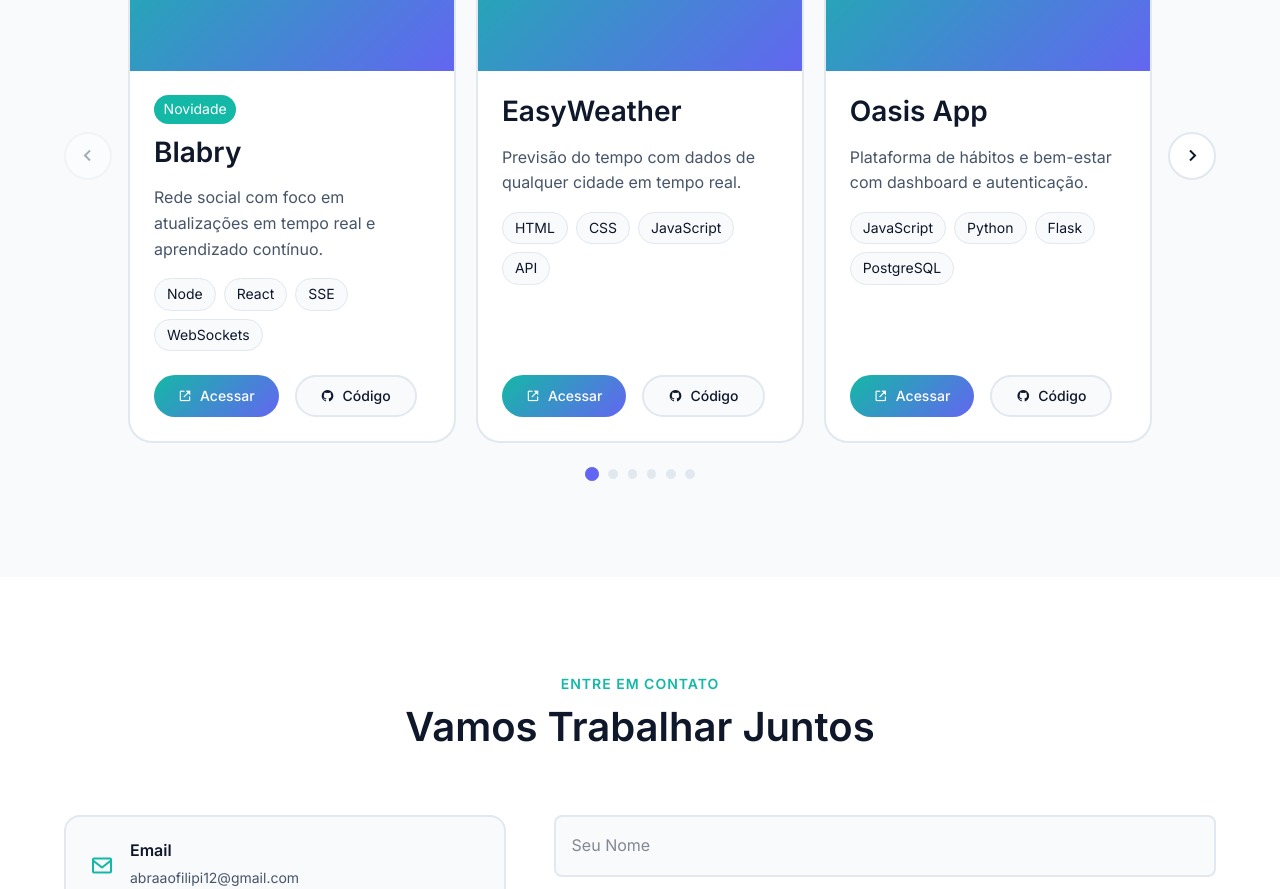
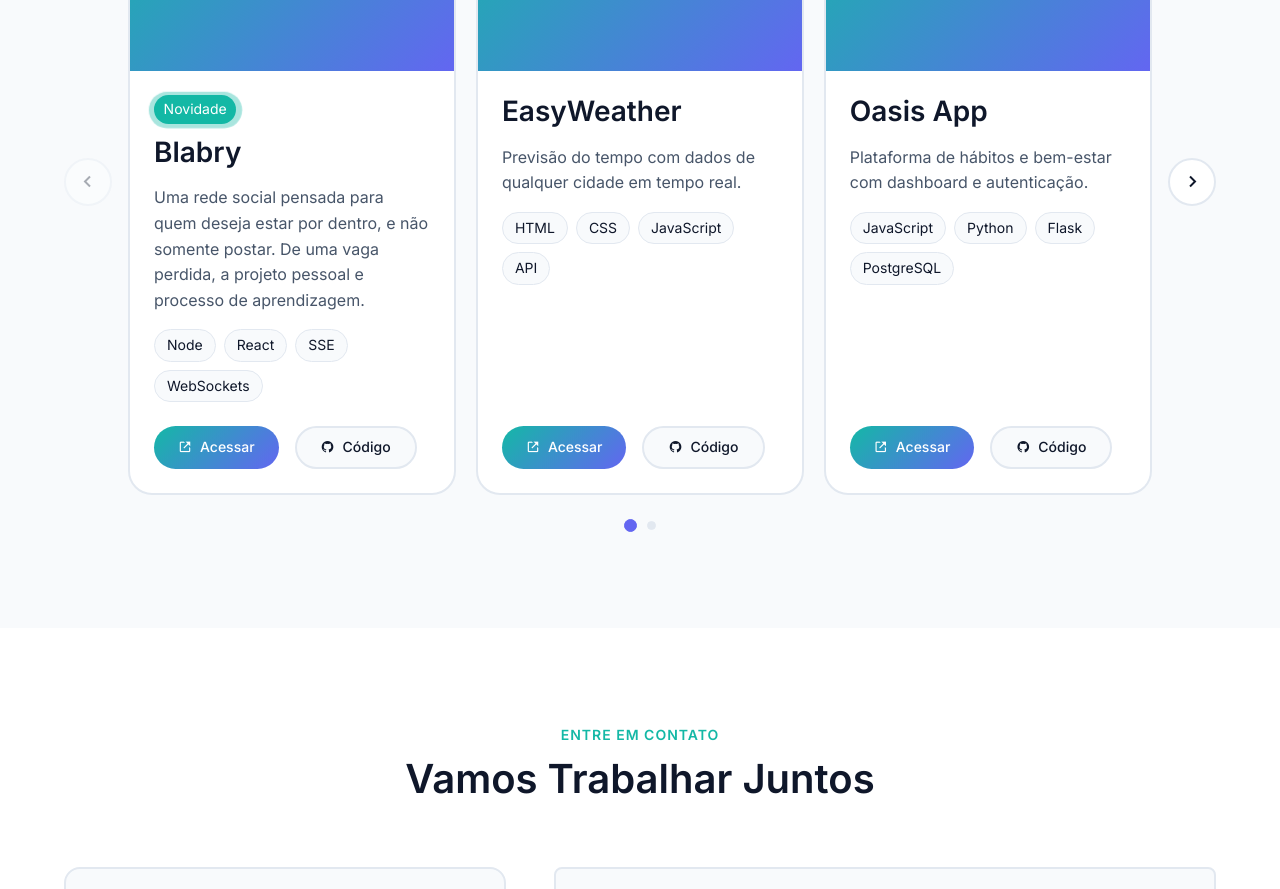
Before and after one commit to abraaosantosdeveloper/abraaosantosdeveloper.github.io, a Next.js app: page / in a window 1280 px wide. Shown: the part 2266-3155 px from the top of the page. Built offline with nearby package versions, Linux system fonts and the light colour scheme.

Commit message:
feat: ajustar paginação do carrossel e badge do Blabry
Co-authored-by: abraaosantosdeveloper <107932922+abraaosantosdeveloper@users.noreply.github.com>

```diff
--- a/app/styles.css
+++ b/app/styles.css
@@ -605,6 +605,8 @@ button {
 }
 
 .project__badge {
+  position: relative;
+  z-index: 1;
   width: fit-content;
   margin-bottom: 0.75rem;
   padding: 0.2rem 0.6rem;
@@ -613,6 +615,32 @@ button {
   border-radius: var(--border-radius-full);
   font-size: var(--font-size-small);
   font-weight: var(--font-medium);
+}
+
+.project__badge--pulse::after {
+  content: '';
+  position: absolute;
+  inset: -0.15rem;
+  border-radius: inherit;
+  background: var(--primary-color);
+  opacity: 0.55;
+  z-index: -1;
+  animation: badgePulse 2.8s ease-in-out infinite;
+}
+
+@keyframes badgePulse {
+  0% {
+    transform: scale(1);
+    opacity: 0.55;
+  }
+  50% {
+    transform: scale(1.14);
+    opacity: 0.2;
+  }
+  100% {
+    transform: scale(1);
+    opacity: 0.55;
+  }
 }
 
 .project__title {
--- a/components/Projects.tsx
+++ b/components/Projects.tsx
@@ -16,7 +16,8 @@ type Project = {
 const projects: Project[] = [
   {
     title: 'Blabry',
-    description: 'Rede social com foco em atualizações em tempo real e aprendizado contínuo.',
+    description:
+      'Uma rede social pensada para quem deseja estar por dentro, e não somente postar. De uma vaga perdida, a projeto pessoal e processo de aprendizagem.',
     icon: 'bx-chat',
     tags: ['Node', 'React', 'SSE', 'WebSockets'],
     appUrl: 'https://blabry.com.br/',
@@ -66,7 +67,8 @@ const projects: Project[] = [
 
 export default function Projects() {
   const trackRef = useRef<HTMLDivElement>(null);
-  const [activeIndex, setActiveIndex] = useState(0);
+  const [activePage, setActivePage] = useState(0);
+  const [pageStartIndexes, setPageStartIndexes] = useState<number[]>([0]);
 
   const getCards = useCallback(() => {
     const track = trackRef.current;
@@ -74,29 +76,54 @@ export default function Projects() {
     return Array.from(track.querySelectorAll<HTMLElement>('.project__card'));
   }, []);
 
-  const updateActiveIndex = useCallback(() => {
+  const updateCarouselState = useCallback(() => {
     const track = trackRef.current;
     if (!track) return;
     const cards = getCards();
     if (cards.length === 0) return;
 
-    let nextIndex = 0;
-    let closest = Number.POSITIVE_INFINITY;
-    for (let index = 0; index < cards.length; index += 1) {
-      const distance = Math.abs(track.scrollLeft - cards[index].offsetLeft);
-      if (distance < closest) {
-        closest = distance;
-        nextIndex = index;
+    const nextPageStartIndexes = [0];
+    let currentPageStart = 0;
+    for (let index = 1; index < cards.length; index += 1) {
+      const pageStartCard = cards[currentPageStart];
+      const currentCard = cards[index];
+      const currentCardRightEdge = currentCard.offsetLeft + currentCard.offsetWidth;
+      const pageWidth = currentCardRightEdge - pageStartCard.offsetLeft;
+
+      if (pageWidth > track.clientWidth + 1) {
+        nextPageStartIndexes.push(index);
+        currentPageStart = index;
       }
     }
 
-    setActiveIndex(nextIndex);
+    setPageStartIndexes((prevPageStartIndexes) => {
+      if (
+        prevPageStartIndexes.length === nextPageStartIndexes.length &&
+        prevPageStartIndexes.every((value, index) => value === nextPageStartIndexes[index])
+      ) {
+        return prevPageStartIndexes;
+      }
+      return nextPageStartIndexes;
+    });
+
+    let nextPage = 0;
+    let closest = Number.POSITIVE_INFINITY;
+    for (let pageIndex = 0; pageIndex < nextPageStartIndexes.length; pageIndex += 1) {
+      const pageStartIndex = nextPageStartIndexes[pageIndex];
+      const distance = Math.abs(track.scrollLeft - cards[pageStartIndex].offsetLeft);
+      if (distance < closest) {
+        closest = distance;
+        nextPage = pageIndex;
+      }
+    }
+
+    setActivePage(nextPage);
   }, [getCards]);
 
   useEffect(() => {
     const track = trackRef.current;
     if (!track) return;
-    const onScroll = () => updateActiveIndex();
+    const onScroll = () => updateCarouselState();
     track.addEventListener('scroll', onScroll, { passive: true });
     window.addEventListener('resize', onScroll);
     onScroll();
@@ -104,36 +131,36 @@ export default function Projects() {
       track.removeEventListener('scroll', onScroll);
       window.removeEventListener('resize', onScroll);
     };
-  }, [updateActiveIndex]);
+  }, [updateCarouselState]);
 
-  const canGoPrev = activeIndex > 0;
-  const canGoNext = activeIndex < projects.length - 1;
+  const canGoPrev = activePage > 0;
+  const canGoNext = activePage < pageStartIndexes.length - 1;
 
-  const scrollToIndex = useCallback((index: number) => {
+  const scrollToPage = useCallback((pageIndex: number) => {
     const track = trackRef.current;
     if (!track) return;
     const cards = getCards();
-    const targetCard = cards[index];
+    const targetCard = cards[pageStartIndexes[pageIndex]];
     if (!targetCard) return;
     track.scrollTo({
       left: targetCard.offsetLeft,
       behavior: 'smooth',
     });
-  }, [getCards]);
+  }, [getCards, pageStartIndexes]);
 
   const projectDots = useMemo(
     () =>
-      projects.map((project, index) => (
+      pageStartIndexes.map((_, pageIndex) => (
         <button
-          key={`${project.title}-dot`}
+          key={`page-${pageIndex + 1}-dot`}
           type="button"
-          className={`project__dot${activeIndex === index ? ' project__dot--active' : ''}`}
-          aria-label={`Ir para projeto ${project.title}`}
-          onClick={() => scrollToIndex(index)}
-          aria-current={activeIndex === index ? 'true' : undefined}
+          className={`project__dot${activePage === pageIndex ? ' project__dot--active' : ''}`}
+          aria-label={`Ir para página ${pageIndex + 1} dos projetos`}
+          onClick={() => scrollToPage(pageIndex)}
+          aria-current={activePage === pageIndex ? 'true' : undefined}
         />
       )),
-    [activeIndex, scrollToIndex]
+    [activePage, pageStartIndexes, scrollToPage]
   );
 
   return (
@@ -149,7 +176,7 @@ export default function Projects() {
             type="button"
             className="projects__nav projects__nav--prev"
             aria-label="Projeto anterior"
-            onClick={() => scrollToIndex(Math.max(0, activeIndex - 1))}
+            onClick={() => scrollToPage(Math.max(0, activePage - 1))}
             disabled={!canGoPrev}
           >
             <i className="bx bx-chevron-left"></i>
@@ -165,7 +192,7 @@ export default function Projects() {
                   <i className={`bx ${project.icon}`}></i>
                 </div>
                 <div className="project__data">
-                  {project.isNew ? <span className="project__badge">Novidade</span> : null}
+                  {project.isNew ? <span className="project__badge project__badge--pulse">Novidade</span> : null}
                   <h3 className="project__title">{project.title}</h3>
                   <p className="project__description">{project.description}</p>
                   <div className="project__tags">
@@ -206,7 +233,7 @@ export default function Projects() {
             type="button"
             className="projects__nav projects__nav--next"
             aria-label="Próximo projeto"
-            onClick={() => scrollToIndex(Math.min(projects.length - 1, activeIndex + 1))}
+            onClick={() => scrollToPage(Math.min(pageStartIndexes.length - 1, activePage + 1))}
             disabled={!canGoNext}
           >
             <i className="bx bx-chevron-right"></i>
```
